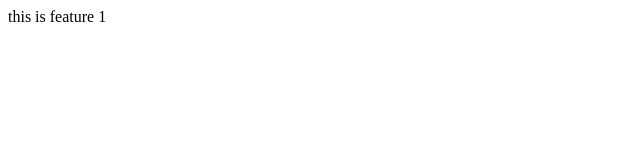
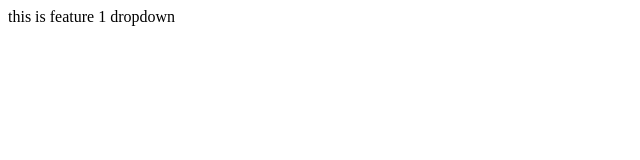
Before and after one commit to Prajapati-kiran/github_demo, a plain HTML site: page index.html in a window 1280 px wide. Shown: the full height of the page, 0-640 px from the left. Drawn offline with Linux system fonts and the light colour scheme.

Commit message:
added dropdown

```diff
--- a/index.html
+++ b/index.html
@@ -6,6 +6,6 @@
     <title>Document</title>
 </head>
 <body>
-    this is feature 1
+    this is feature 1 dropdown
 </body>
 </html>
```
